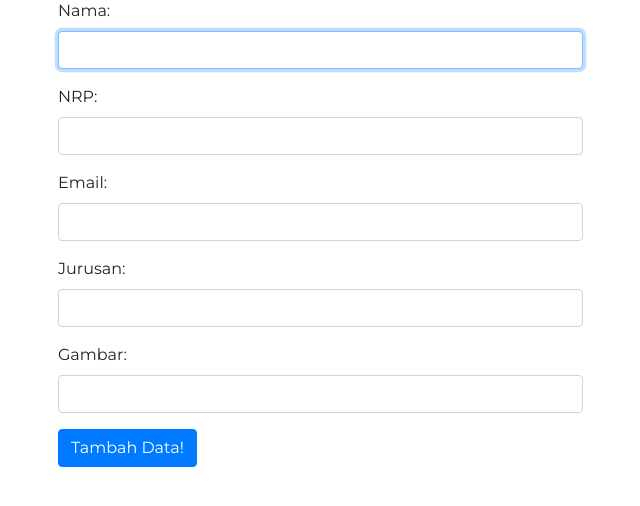
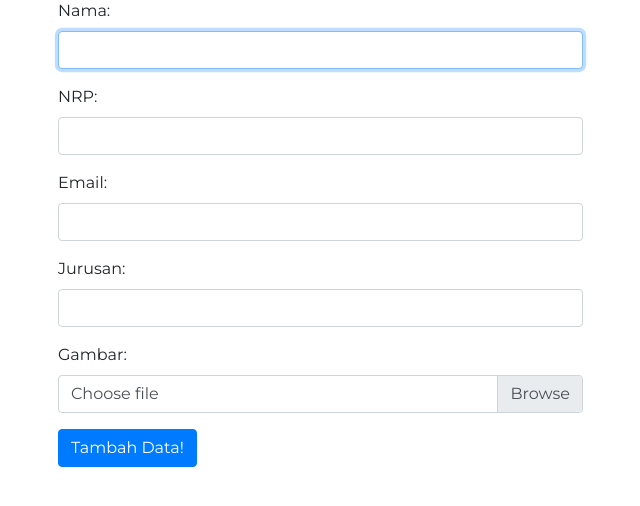
Before and after one commit to hermawanarby/pw2020_193040161, a PHP site: page /tambah.php in a window 1280 px wide. Shown: the part 143-649 px from the top of the page, without its empty margins (42-682 px from the left). Run offline with PHP 8.4, Linux system fonts and the light colour scheme; a user stored in the database is signed in.

Commit message:
upload gambar bagian 1

```diff
--- a/kuliah/pertemuan13/functions.php
+++ b/kuliah/pertemuan13/functions.php
@@ -22,6 +22,61 @@ function query($query)
   return $rows;
 }
 
+function upload()
+{
+  $nama_file = $_FILES['gambar']['name'];
+  $tipe_file = $_FILES['gambar']['type'];
+  $ukuran_file = $_FILES['gambar']['size'];
+  $error = $_FILES['gambar']['error'];
+  $tmp_file = $_FILES['gambar']['tmp_name'];
+
+  // ketika tidak ada gambar yang dipilih
+  if ($error == 4) {
+    echo "<script>
+            alert('Pilih gambar terlebih dahulu!');
+          </script>";
+    return false;
+  }
+
+  // cek ekstensi file
+  $daftar_gambar = ['jpg', 'jpeg', 'png'];
+  $ekstensi_file = explode('.', $nama_file);
+  $ekstensi_file = strtolower(end($ekstensi_file));
+  if (!in_array($ekstensi_file, $daftar_gambar)) {
+    echo "<script>
+            alert('Yang anda pilih bukan gambar!');
+          </script>";
+    return false;
+  }
+
+  // cek type file
+  if ($tipe_file != 'image/jpeg' && $tipe_file != 'image/png') {
+    echo "<script>
+            alert('Yang anda pilih bukan gambar!');
+          </script>";
+    return false;
+  }
+
+  // cek ukuran file
+  // maksimal 5Mb == 5000000
+  if ($ukuran_file > 5000000) {
+    echo "<script>
+            alert('Ukuran terlalu besar!');
+          </script>";
+    return false;
+  }
+
+  // lolos pengecekan
+  // siap upload file
+  // generet nama file baru
+  $nama_file_baru = uniqid();
+  $nama_file_baru .= '.';
+  $nama_file_baru .= $ekstensi_file;
+  move_uploaded_file($tmp_file, 'images/' . $nama_file_baru);
+
+  return $nama_file_baru;
+}
+
 function tambah($data)
 {
   $conn = koneksi();
@@ -30,7 +85,13 @@ function tambah($data)
   $nrp = htmlspecialchars($data['nrp']);
   $email = htmlspecialchars($data['email']);
   $jurusan = htmlspecialchars($data['jurusan']);
-  $gambar = htmlspecialchars($data['gambar']);
+  // $gambar = htmlspecialchars($data['gambar']);
+
+  // upload gambar
+  $gambar = upload();
+  if (!$gambar) {
+    return false;
+  }
 
   $query = "INSERT INTO
               mahasiswa
--- a/kuliah/pertemuan13/tambah.php
+++ b/kuliah/pertemuan13/tambah.php
@@ -16,7 +16,9 @@ if (isset($_POST['tambah'])) {
             document.location.href = 'index.php';
         </script>";
   } else {
-    echo "data gagal ditambahkan!";
+    echo "<script>
+            alert('data gagal ditambahkan!');
+          </script>";
   }
 }
 
@@ -72,7 +74,7 @@ if (isset($_POST['tambah'])) {
     <div class="col-lg-6">
       <h3>Tambah Data Mahasiswa</h3>
       <hr style="max-width: 540px;">
-      <form action="" method="POST">
+      <form action="" method="POST" enctype="multipart/form-data">
         <div class="form-group">
           <label for="nama">Nama:</label>
           <input type="text" class="form-control" id="nama" name="nama" autofocus required>
@@ -90,8 +92,14 @@ if (isset($_POST['tambah'])) {
           <input type="text" class="form-control" id="jurusan" name="jurusan" required>
         </div>
         <div class="form-group">
-          <label for="gambar">Gambar:</label>
-          <input type="text" class="form-control" id="gambar" name="gambar" required>
+          <label>Gambar:</label>
+          <!-- <input type="text" class="form-control" id="gambar" name="gambar" required> -->
+          <div class="input-group">
+            <div class="custom-file">
+              <input type="file" class="custom-file-input" id="gambar" name="gambar">
+              <label class="custom-file-label" for="gambar">Choose file</label>
+            </div>
+          </div>
         </div>
         <div class="form-group">
           <button type="submit" class="btn btn-primary" name="tambah">Tambah Data!</button>
@@ -105,6 +113,13 @@ if (isset($_POST['tambah'])) {
   <script src="https://code.jquery.com/jquery-3.4.1.slim.min.js" integrity="sha384-J6qa4849blE2+poT4WnyKhv5vZF5SrPo0iEjwBvKU7imGFAV0wwj1yYfoRSJoZ+n" crossorigin="anonymous"></script>
   <script src="https://cdn.jsdelivr.net/npm/popper.js@1.16.0/dist/umd/popper.min.js" integrity="sha384-Q6E9RHvbIyZFJoft+2mJbHaEWldlvI9IOYy5n3zV9zzTtmI3UksdQRVvoxMfooAo" crossorigin="anonymous"></script>
   <script src="https://stackpath.bootstrapcdn.com/bootstrap/4.4.1/js/bootstrap.min.js" integrity="sha384-wfSDF2E50Y2D1uUdj0O3uMBJnjuUD4Ih7YwaYd1iqfktj0Uod8GCExl3Og8ifwB6" crossorigin="anonymous"></script>
+
+  <script>
+    $('#gambar').on('change', function(e) {
+      var fileName = e.target.files[0].name;
+      $(this).next('.custom-file-label').html(fileName);
+    })
+  </script>
 </body>
 
 </html>
```
